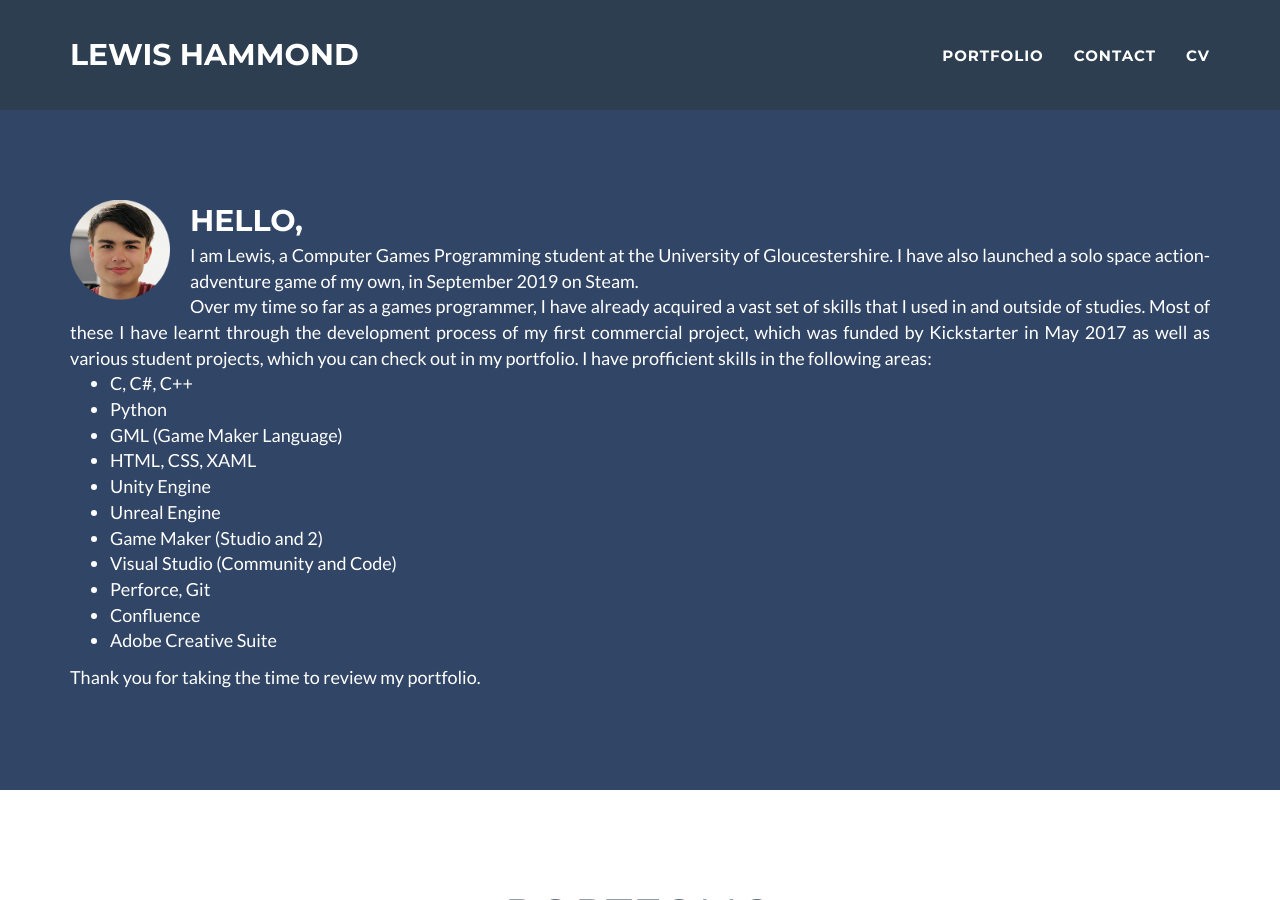
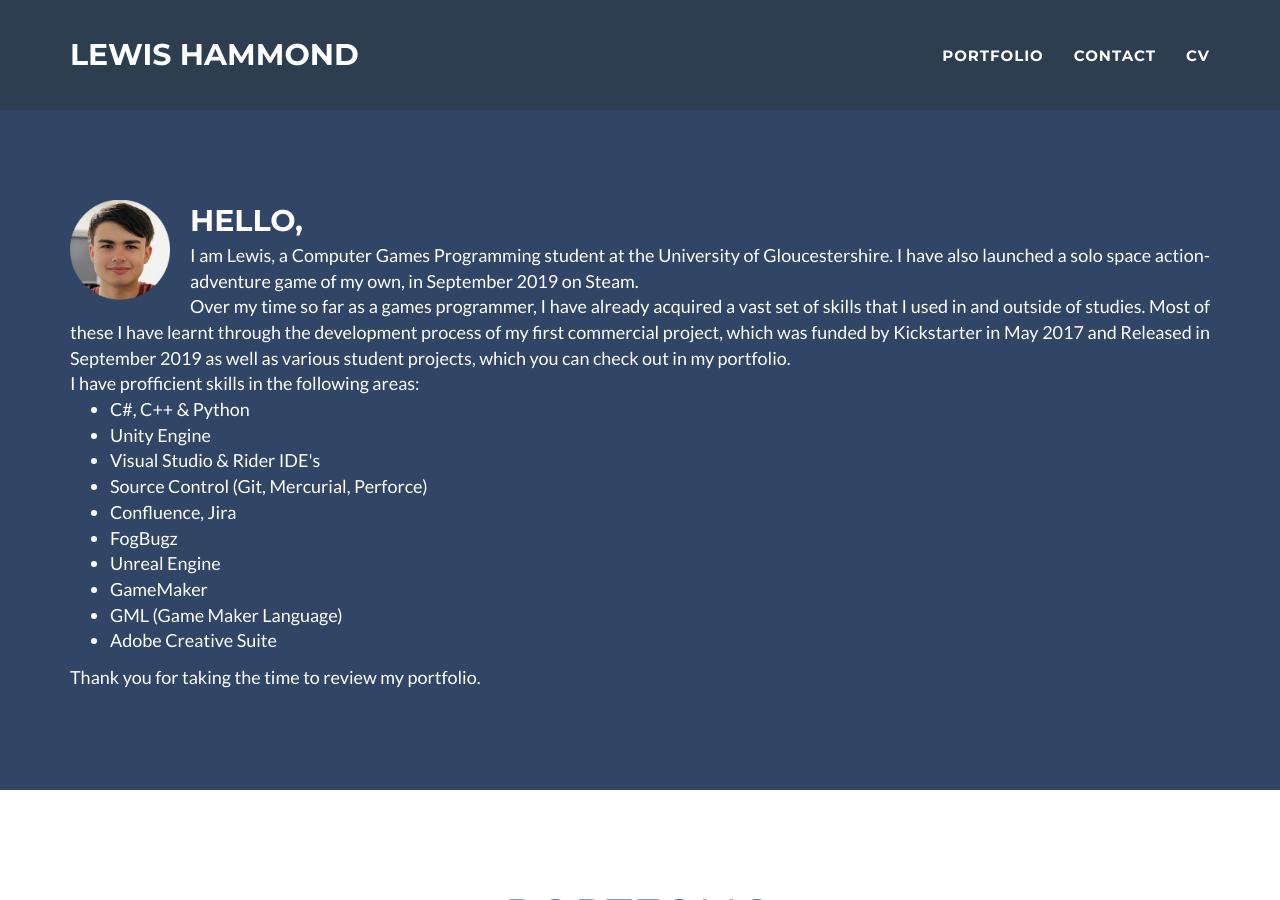
Before and after one commit to LewisHammond-uog/lewishammond-uog.github.io, a Jekyll site: the page built from index.html, in a window 1280 px wide and 900 px high. Built offline with Jekyll 4.4.1, drawn with Linux system fonts in a browser that asks for light colours; nearby versions of some CDN libraries.

Commit message:
Update CV and Skills
- Update Internal Modal ID
- Update Skills section
- Update CV

```diff
--- a/_includes/header.html
+++ b/_includes/header.html
@@ -7,20 +7,19 @@
                     <div class="intro-text">
                         <span class="name">Hello,</span>
                         <span class="skills">I am Lewis, a Computer Games Programming student at the University of Gloucestershire. I have also launched a solo space action-adventure game of my own, in September 2019 on Steam.<br>
-							Over my time so far as a games programmer, I have already acquired a vast set of skills that I used in and outside of studies. Most of these I have learnt through the development process of my first commercial project, which was funded by Kickstarter in May 2017 as well as various student projects, which you can check out in my portfolio.
+							Over my time so far as a games programmer, I have already acquired a vast set of skills that I used in and outside of studies. Most of these I have learnt through the development process of my first commercial project, which was funded by Kickstarter in May 2017 and Released in September 2019 as well as various student projects, which you can check out in my portfolio.
 
-							I have profficient skills in the following areas:
+							<br>I have profficient skills in the following areas:
 							<ul>
-								<li>C, C#, C++</li>
-								<li>Python</li>
-								<li>GML (Game Maker Language)</li>
-								<li>HTML, CSS, XAML</li>
-								<li>Unity Engine</li>
+								<li>C#, C++ & Python</li>
+                                <li>Unity Engine</li>
+                                <li>Visual Studio & Rider IDE's</li>
+								<li>Source Control (Git, Mercurial, Perforce)</li>
+                                <li>Confluence, Jira</li>
+								<li>FogBugz</li>
 								<li>Unreal Engine</li>
-								<li>Game Maker (Studio and 2)</li>
-								<li>Visual Studio (Community and Code)</li>
-								<li>Perforce, Git</li>
-								<li>Confluence</li>
+								<li>GameMaker</li>
+                                <li>GML (Game Maker Language)</li>
 								<li>Adobe Creative Suite</li>
 							</ul>
 
--- a/portfolio/Modal ID Note.txt
+++ b/portfolio/Modal ID Note.txt
@@ -1 +1 @@
-Use modal Ids over 7 as that is the current max
+Use modal Ids over 12 as that is the current max
```
Also changed, not shown: 2 other files.
